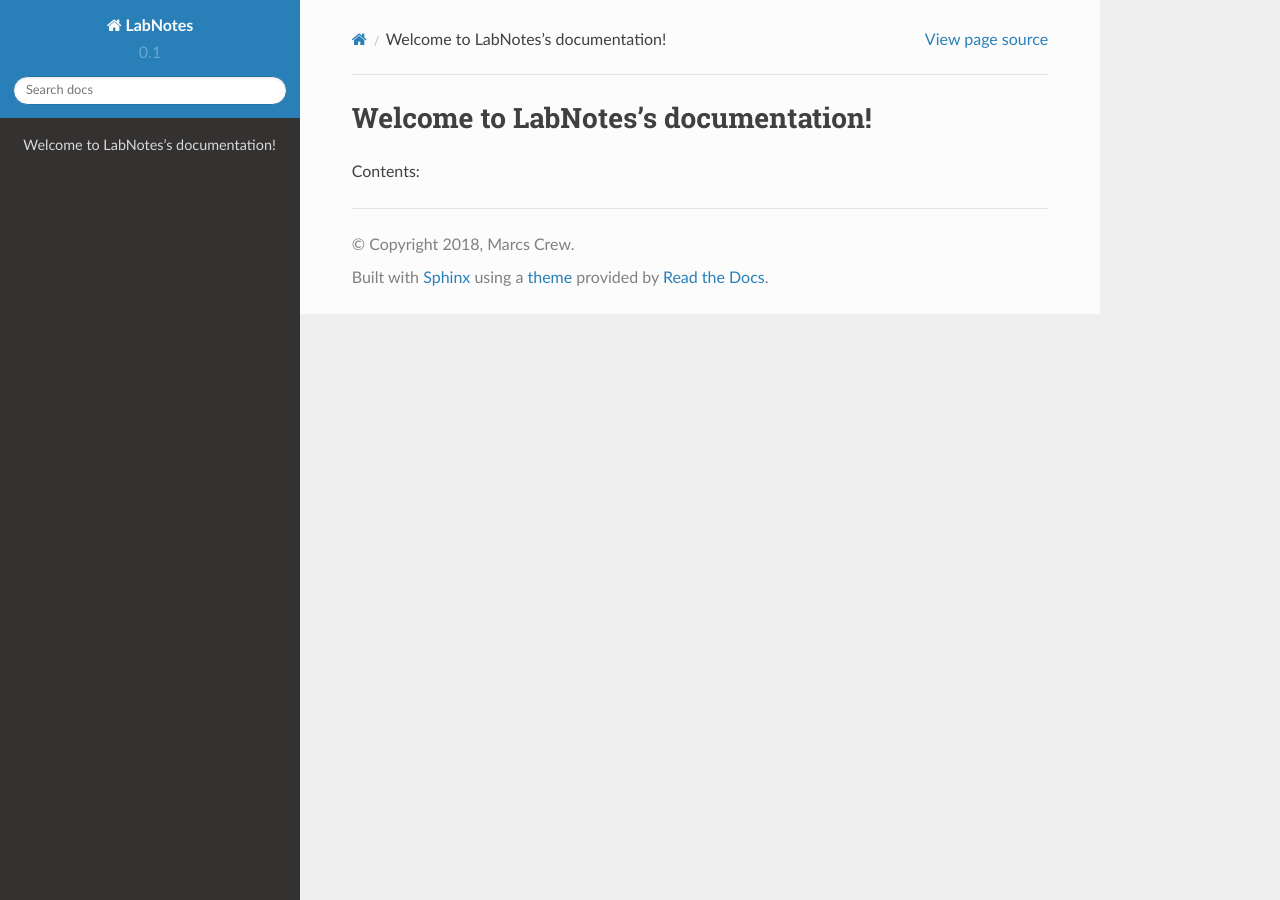
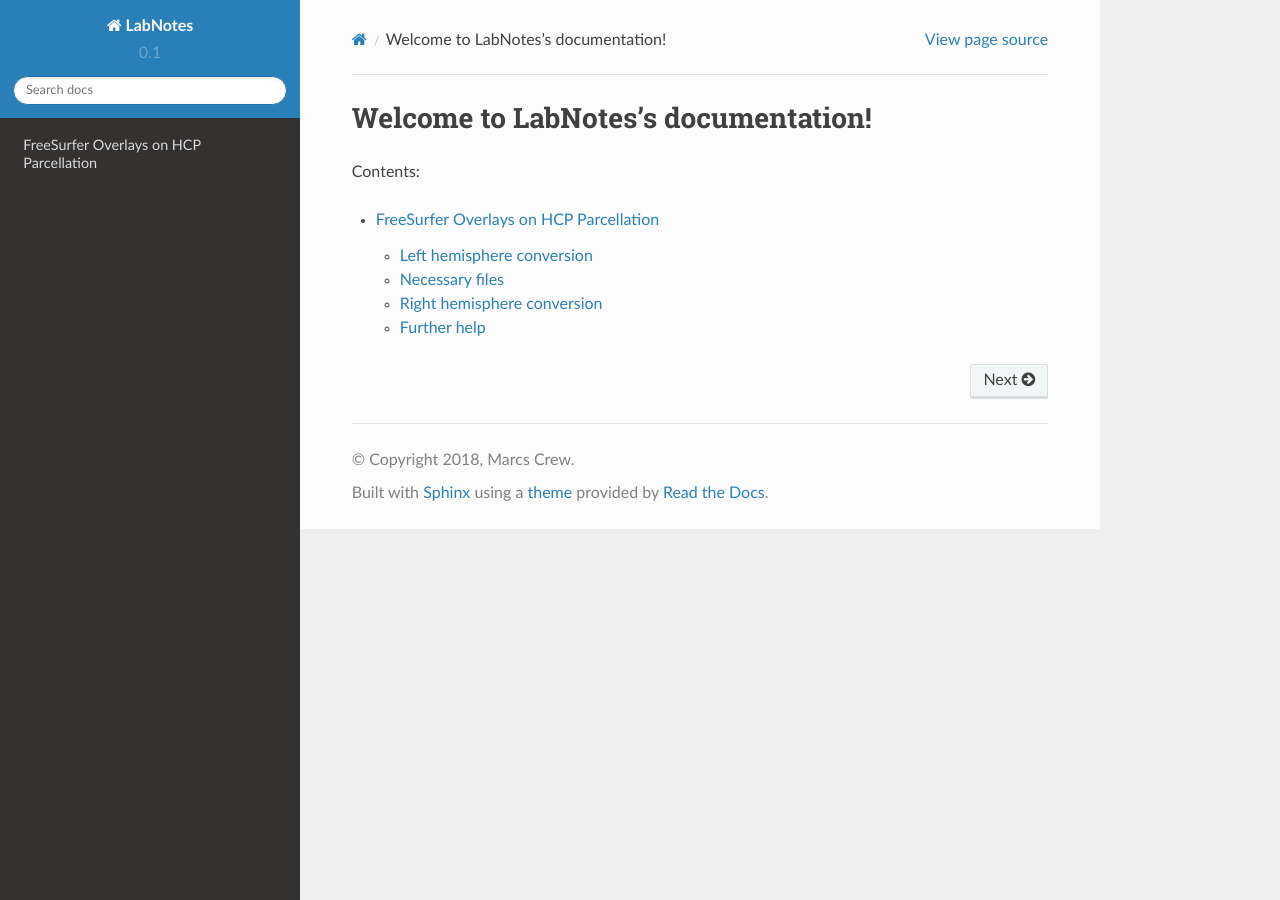
Before and after one commit to yeagle/LabNotes, a Sphinx documentation site: the page built from source/index.rst, in a window 1280 px wide. Built offline with Sphinx 7.4.7 and the Read the Docs theme 2.0.0, drawn with Linux system fonts in a browser that asks for light colours; pages that are not in the unit, such as notebooks, are missing from menus; some of the changed lines change nothing that is shown.

Commit message:
HCP parcellation with FreeSurfer overlays

```diff
--- /dev/null
+++ b/source/hcp/hcp.rst
@@ -0,0 +1,88 @@
+FreeSurfer Overlays on HCP Parcellation
+=======================================
+This site explains, how to use FreeSurfer overlay files, which are
+typically in the .mgh file format, in wb_view (HCP's Workbench Viewer)
+together with the HCP Parcellation by Glasser et al. (2016).
+
+- FreeSurfer overlay files are in the fsaverage coordinate space with 164k
+  vertices.
+- HCP files have 32k vertices and use a different file format.
+
+So there are two things that need to be done:
+
+1. Convert the 164k fsaverage space to 32k HCP space.
+2. Convert the file format .mgh to .shape.gii
+
+Left hemisphere conversion
+--------------------------
+The following bash script converts a given left hemisphere mgh file to be
+used in wb_view with the HCP Parcellation as overlay:
+
+.. code-block:: bash
+
+  #!/bin/bash
+
+  mris_convert -c ./$1 \
+  convFiles/fsaverage.lh.inflated \
+  output/${1%.mgh}.func.gii
+
+  wb_command -metric-resample output/${1%.mgh}.func.gii \
+  convFiles/fsaverage_std_sphere.L.164k_fsavg_L.surf.gii \
+  convFiles/fs_LR-deformed_to-fsaverage.L.sphere.32k_fs_LR.surf.gii ADAP_BARY_AREA \
+  output/${1%.mgh}.L.32k_fs_LR.func.gii -area-metrics \
+  convFiles/fsaverage.L.midthickness_va_avg.164k_fsavg_L.shape.gii \
+  convFiles/fs_LR.L.midthickness_va_avg.32k_fs_LR.shape.gii
+
+Necessary files
+---------------
+The necessary convert files for the left hemisphere are:
+
+- fsaverage.lh.inflated (fsaverage/surf/lh.inflated)
+- fs_LR-deformed_to-fsaverage.L.sphere.32k_fs_LR.surf.gii
+- fsaverage_std_sphere.L.164k_fsavg_L.surf.gii
+- fsaverage.L.midthickness_va_avg.164k_fsavg_L.shape.gii
+- fs_LR.L.midthickness_va_avg.32k_fs_LR.shape.gii
+
+If you need the file fsaverage.lh.inflated, copy it yourself:
+
+.. code-block:: bash
+
+  cp /usr/local/freesurfer/subjects/fsaverage/surf/lh.inflated ./fsaverage.lh.inflated
+
+If you need the file fsaverage_std_sphere.L.164k_fsavg_L.surf.gii, create
+it yourself:
+
+.. code-block:: bash
+
+  mris_convert /usr/local/freesurfer/subjects/fsaverage/surf/lh.inflated ./fsaverage_inflated.L.164k_fsavg_L.surf.gii
+  mris_convert /usr/local/freesurfer/subjects/fsaverage/surf/rh.inflated ./fsaverage_inflated.R.164k_fsavg_R.surf.gii
+
+The other files come with the HCP project.
+
+Right hemisphere conversion
+---------------------------
+For right hemisphere files, use the appropriate convert files and this
+script:
+
+.. code-block:: bash
+
+  #!/bin/bash
+
+  mris_convert -c ./$1 \
+  convFiles/fsaverage.rh.inflated \
+  output/${1%.mgh}.func.gii
+
+  wb_command -metric-resample output/${1%.mgh}.func.gii \
+  convFiles/fsaverage_std_sphere.R.164k_fsavg_R.surf.gii \
+  convFiles/fs_LR-deformed_to-fsaverage.R.sphere.32k_fs_LR.surf.gii ADAP_BARY_AREA \
+  output/${1%.mgh}.R.32k_fs_LR.func.gii -area-metrics \
+  convFiles/fsaverage.R.midthickness_va_avg.164k_fsavg_R.shape.gii \
+  convFiles/fs_LR.R.midthickness_va_avg.32k_fs_LR.shape.gii
+
+Further help
+------------
+Help on workbench function can be found here:
+https://www.humanconnectome.org/software/workbench-command
+
+Help on FreeSurfer functions can be found by calling the function with -h
+as suffix.
--- a/source/index.rst
+++ b/source/index.rst
@@ -11,4 +11,5 @@
 .. toctree::
    :maxdepth: 2
 
+   hcp/hcp
    test/test
```
